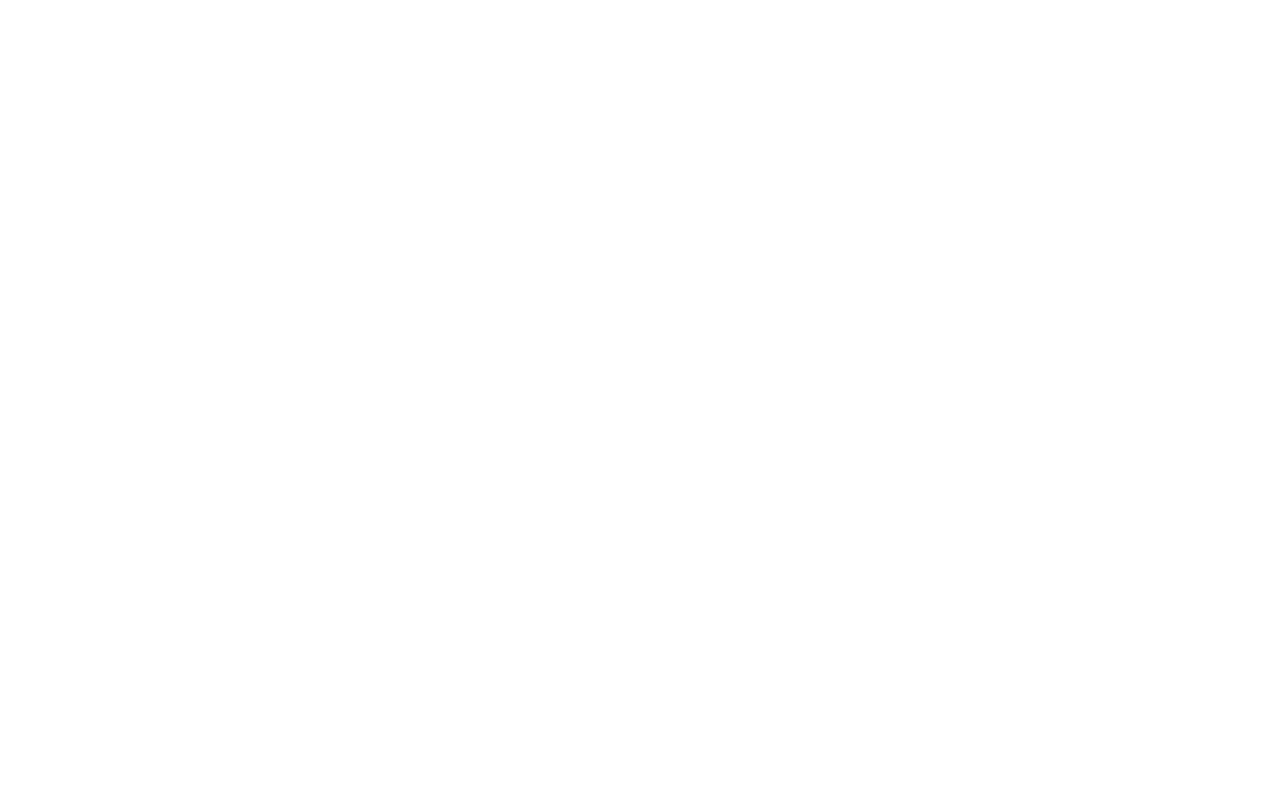
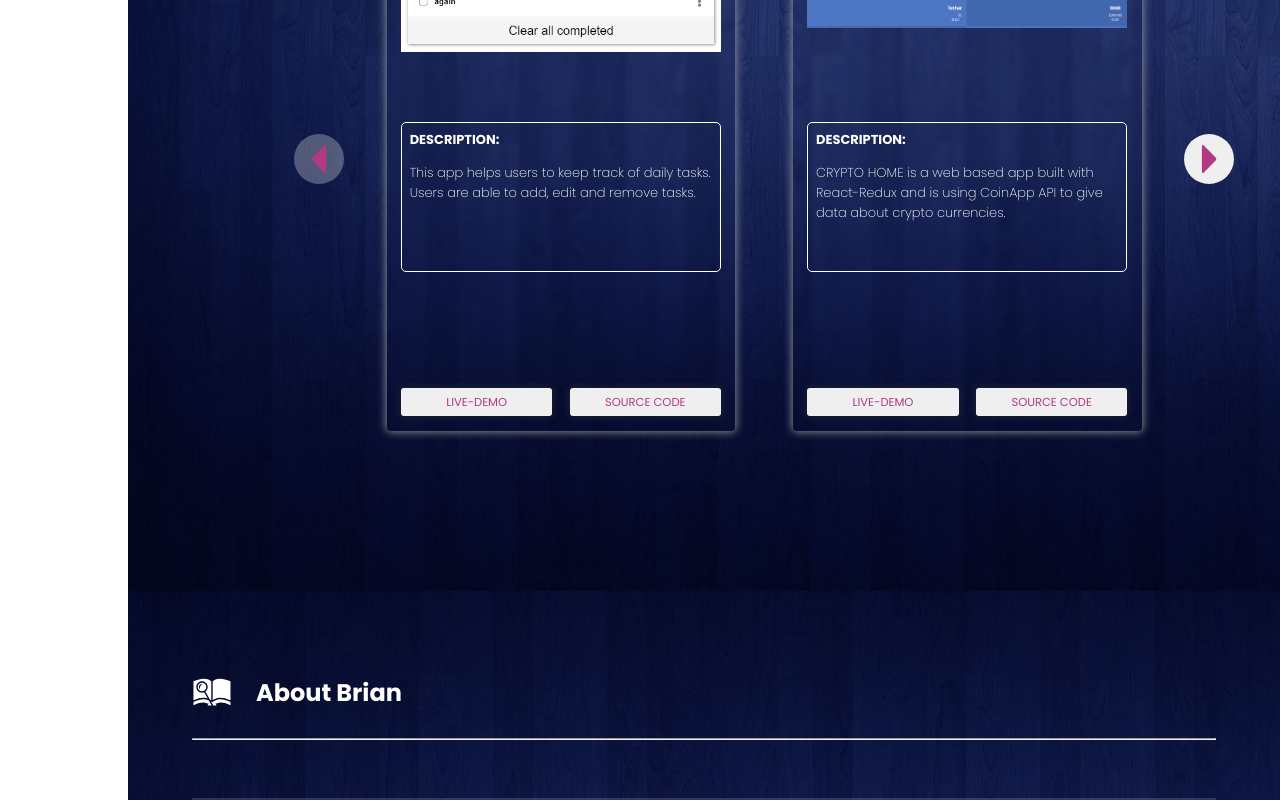
Before and after one commit to Bludidi/bludidi-portfolio, a React (Create React App) app: page / in a window 1280 px wide. Shown: the part 1280-2080 px from the top of the page. Before the commit the page ends 800 px from the top, so only its background shows below. Built offline with nearby package versions, Linux system fonts and the light colour scheme; a web font is replaced by a local one.

Commit message:
Update smooth scroll

```diff
--- a/src/App.js
+++ b/src/App.js
@@ -1,8 +1,5 @@
-/* eslint-disable */
 import React from 'react';
-import { Routes, Route } from 'react-router-dom';
 import Navbar from './components/Navbar';
-// import Footer from './components/footer'
 import Home from './components/Home';
 import About from './components/About';
 import Contact from './components/Contact';
@@ -10,18 +7,24 @@
 
 const App = () => (
   <>
-      <div className="app">
-        <Navbar />
-        <div className="view-port">
-          <Routes className="view-port">
-            <Route path="/" element={<Home />} />
-            <Route path="/projects" element={<Projects />} />
-            <Route path="/about" element={<About />} />
-            <Route path="/contact" element={<Contact />} />
-          </Routes>
-        </div>
+    <div className="app">
+      <Navbar />
+      <div className="view-port">
+        <section id="home">
+          <Home />
+        </section>
+        <section id="projects">
+          <Projects />
+        </section>
+        <section id="about">
+          <About />
+        </section>
+        <section id="contact">
+          <Contact />
+        </section>
       </div>
+    </div>
   </>
-)
+);
 
 export default App;
--- a/src/components/Navbar.js
+++ b/src/components/Navbar.js
@@ -5,7 +5,15 @@
 import logo from '../images/logo/bludidi3.png';
 import './styles/Navbar.css';
 
-const Navbar = () => (
+const Navbar = () => {
+  const handleSmoothScroll = (id) => {
+    const element = document.getElementById(id);
+    if (element) {
+      element.scrollIntoView({ behavior: 'smooth' });
+    }
+  };
+
+  return (
     <nav className="navigation">
       <div className="logo-div">
         <img src={logo} alt="logo" className="logo" />
@@ -15,6 +23,7 @@
         exact
         className="d-flex nav-text link"
         activeClassName="active"
+        onClick={() => handleSmoothScroll('home')}
       >
         <AiIcons.AiFillHome size={30} />
         <span className="nav-link-name">HOME</span>
@@ -23,6 +32,7 @@
         to="/projects"
         className="d-flex nav-text link"
         activeClassName="active"
+        onClick={() => handleSmoothScroll('projects')}
       >
         <FaIcons.FaRegFolderOpen size={30} />
         <span className="nav-link-name">PROJECTS</span>
@@ -31,6 +41,7 @@
         to="/About"
         className="d-flex nav-text link"
         activeClassName="active"
+        onClick={() => handleSmoothScroll('about')}
       >
         <FaIcons.FaInfoCircle size={30} />
         <span className="nav-link-name">ABOUT</span>
@@ -39,6 +50,7 @@
         to="/Contact"
         className="d-flex nav-text link"
         activeClassName="active"
+        onClick={() => handleSmoothScroll('contact')}
       >
         <AiIcons.AiOutlineMail size={30} />
         <span className="nav-link-name">CONTACT</span>
@@ -51,12 +63,21 @@
       </div>
       {/* <br /> */}
       <div className="my-socials">
-      <a href="https://github.com/Bludidi" aria-label="GitHub"><FaIcons.FaGithub size={25} className="my-social-icons" /></a>
-      <a href="https://twitter.com/@BB_Ludidi" aria-label="Twitter"><FaIcons.FaTwitter size={25} className="my-social-icons" /></a>
-      <a href="https://linkedin.com/in/brian-ludidi" aria-label="LinkedIn"><AiIcons.AiOutlineLinkedin size={25} className="my-social-icons" /></a>
-      <a href="mailto:bludidi5@gmail.com" aria-label="Email"><SiIcons.SiGmail size={25} className="my-social-icons" /></a>
+        <a href="https://github.com/Bludidi" aria-label="GitHub">
+          <FaIcons.FaGithub size={25} className="my-social-icons" />
+        </a>
+        <a href="https://twitter.com/@BB_Ludidi" aria-label="Twitter">
+          <FaIcons.FaTwitter size={25} className="my-social-icons" />
+        </a>
+        <a href="https://linkedin.com/in/brian-ludidi" aria-label="LinkedIn">
+          <AiIcons.AiOutlineLinkedin size={25} className="my-social-icons" />
+        </a>
+        <a href="mailto:bludidi5@gmail.com" aria-label="Email">
+          <SiIcons.SiGmail size={25} className="my-social-icons" />
+        </a>
       </div>
     </nav>
   );
+};
 
 export default Navbar;
```
Lines whose indentation alone changed are shown as unchanged.
